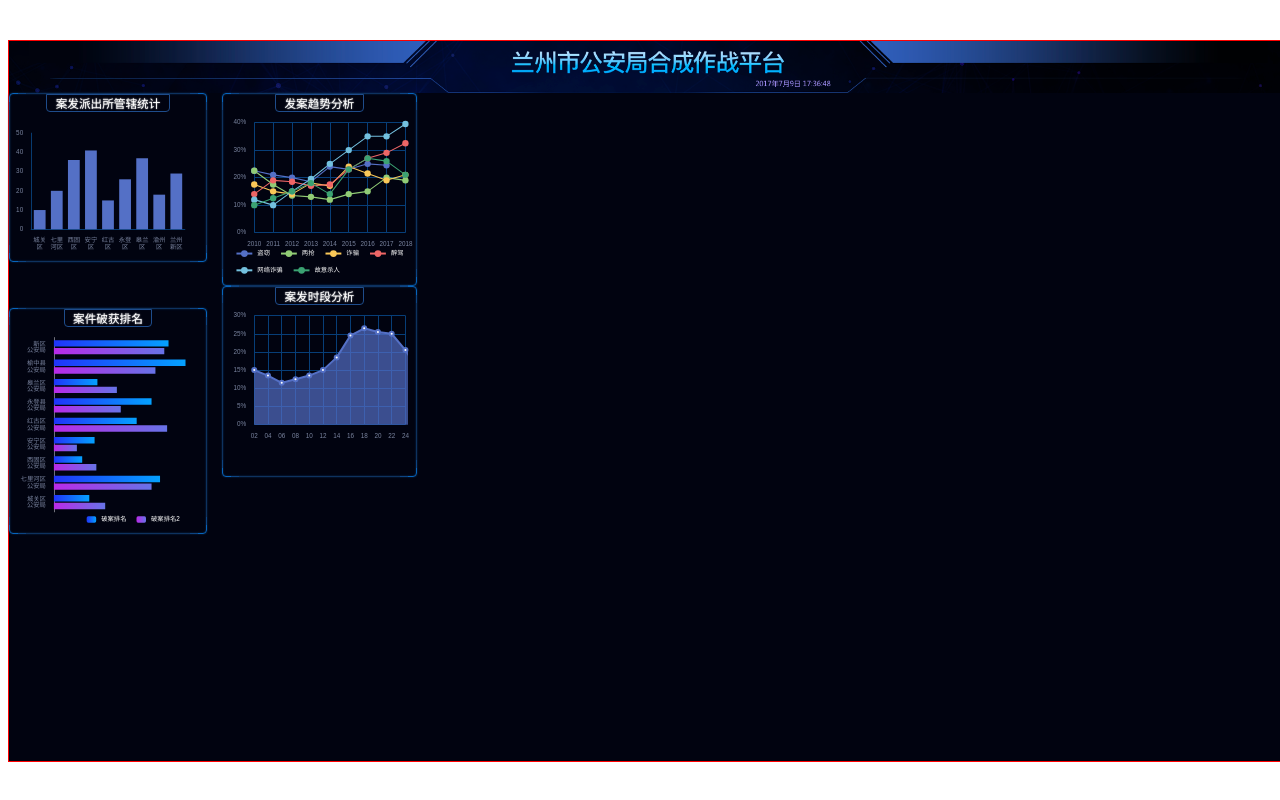
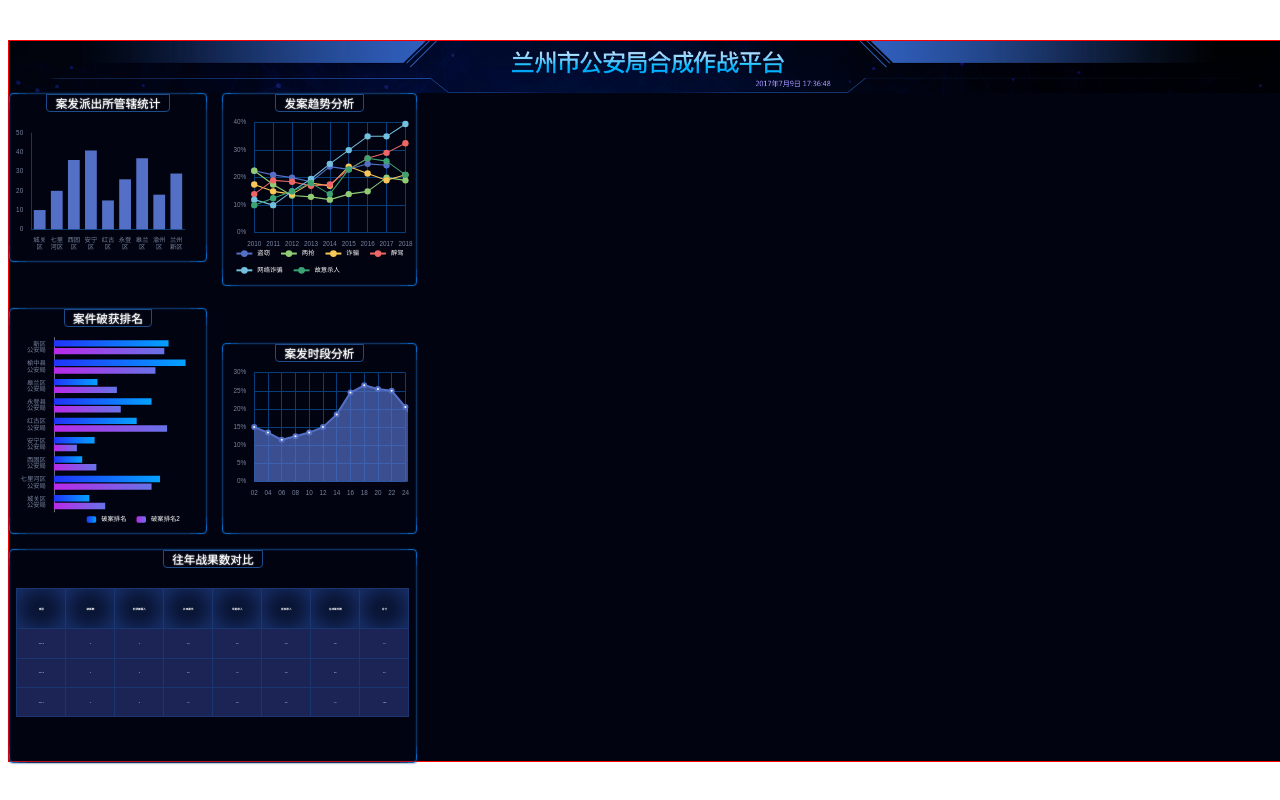
Before and after one commit to Allen718/combatScreen-demo-1, a React (Vite) app: page /#/ in a window 1280 px wide. Built offline with nearby package versions, Linux system fonts and the light colour scheme.

Commit message:
finish chart5

```diff
--- /dev/null
+++ b/src/pages/chart5.tsx
@@ -0,0 +1,58 @@
+import React from "react";
+
+export default ()=>{
+    return(
+        <div className={'bordered chart_wrapper 战果'}>
+            <p>往年战果数对比</p>
+            <table className={'table'}>
+                <thead>
+                <tr>
+                    <th>类型</th>
+                    <th>破案数</th>
+                    <th>抓获嫌疑人</th>
+                    <th>并串案件</th>
+                    <th>现勘录入</th>
+                    <th>视帧录入</th>
+                    <th>合成案件数</th>
+                    <th>合计</th>
+
+                </tr>
+                </thead>
+                <tbody>
+                <tr>
+                    <td>2015</td>
+                    <td>2</td>
+                    <td>3</td>
+                    <td>50</td>
+                    <td>22</td>
+                    <td>50</td>
+                    <td>60</td>
+                    <td>15</td>
+                </tr>
+                <tr>
+                    <td>2016</td>
+                    <td>3</td>
+                    <td>4</td>
+                    <td>20</td>
+                    <td>10</td>
+                    <td>50</td>
+                    <td>80</td>
+                    <td>20</td>
+
+                </tr>
+                <tr>
+                    <td>2017</td>
+                    <td>4</td>
+                    <td>5</td>
+                    <td>10</td>
+                    <td>50</td>
+                    <td>55</td>
+                    <td>75</td>
+                    <td>180</td>
+
+                </tr>
+                </tbody>
+            </table>
+        </div>
+    )
+};
--- a/src/pages/home/home.scss
+++ b/src/pages/home/home.scss
@@ -25,6 +25,7 @@
       border-radius: 4px;
       box-shadow: 0 0 2px 0 #0e325f, inset 0 0 2px 0 #0e325f;
       position: relative;
+
       &::before {
         content: '';
         clear: both;
@@ -58,7 +59,8 @@
     .chart_wrapper {
       display: flex;
       flex-direction: column;
-      p{
+
+      p {
         margin: 0 auto;
         color: white;
         flex-shrink: 1;
@@ -70,6 +72,7 @@
         text-shadow: 0 0 px(3) white;
         padding: 0 px(16);
       }
+
       > div {
         flex: 1;
       }
@@ -84,24 +87,65 @@
       .管辖统计 {
         height: px(315);
       }
-      .破获排名{
+
+      .破获排名 {
         height: px(423);
       }
     }
 
     .section2 {
+      display: flex;
+      flex-direction: column;
+      justify-content: space-between;
       grid-area: box2;
-      .趋势分析{
-        height:px(360);
+
+      .趋势分析 {
+        height: px(360);
       }
-      .时段分析{
-        height:px(358)
+
+      .时段分析 {
+        height: px(358)
       }
 
     }
 
     .section3 {
       grid-area: box3;
+
+      .战果 {
+        height: 100%;
+        padding: 0 px(12);
+
+        .table {
+          border: 1px solid green;
+          margin-top: px(38);
+          border-collapse: collapse;
+
+          th, td {
+            border: 1px solid #1a3671;
+            font-size: px(5);
+            color:white;
+            text-align: center;
+            vertical-align: middle;
+          }
+
+          thead {
+            th {
+              height: px(70);
+
+              box-shadow: inset 0 0 px(60) 0 #1f3d85;
+            }
+          }
+
+          tbody {
+            td {
+              height: px(50);
+              width: px(84);
+              background: #1c2456;
+            }
+          }
+        }
+      }
 
     }
 
--- a/src/pages/home/index.tsx
+++ b/src/pages/home/index.tsx
@@ -5,6 +5,7 @@
 import Chart2 from "../chart2";
 import Chart3 from "../chart3";
 import Chart4 from "../chart4";
+import Chart5 from "../chart5";
 
 export default () => {
     return (
@@ -19,7 +20,9 @@
                     <Chart3/>
                     <Chart4/>
                 </section>
-                <section className={'section3'}></section>
+                <section className={'section3'}>
+                    <Chart5/>
+                </section>
                 <section className={'section4'}></section>
                 <section className={'section5'}></section>
             </main>
```
